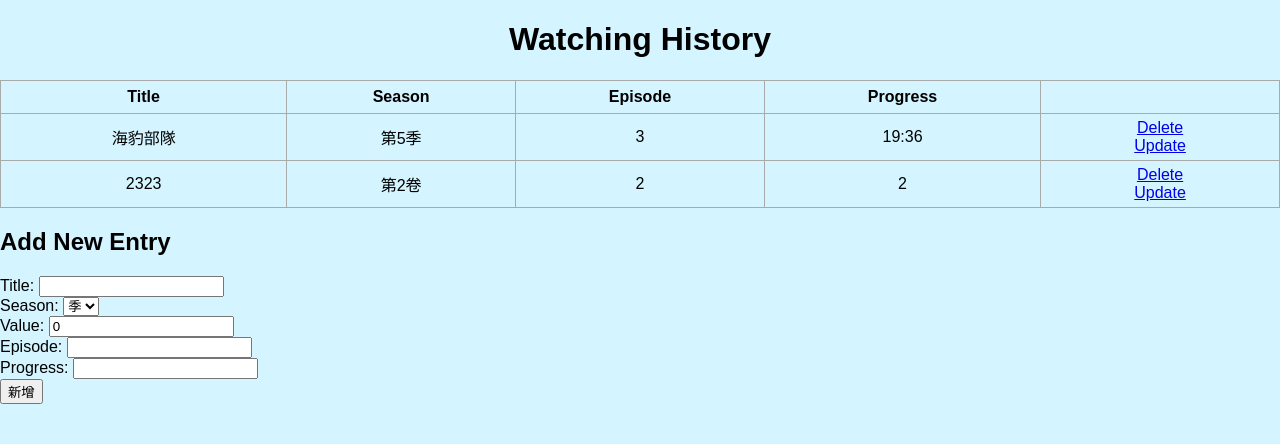
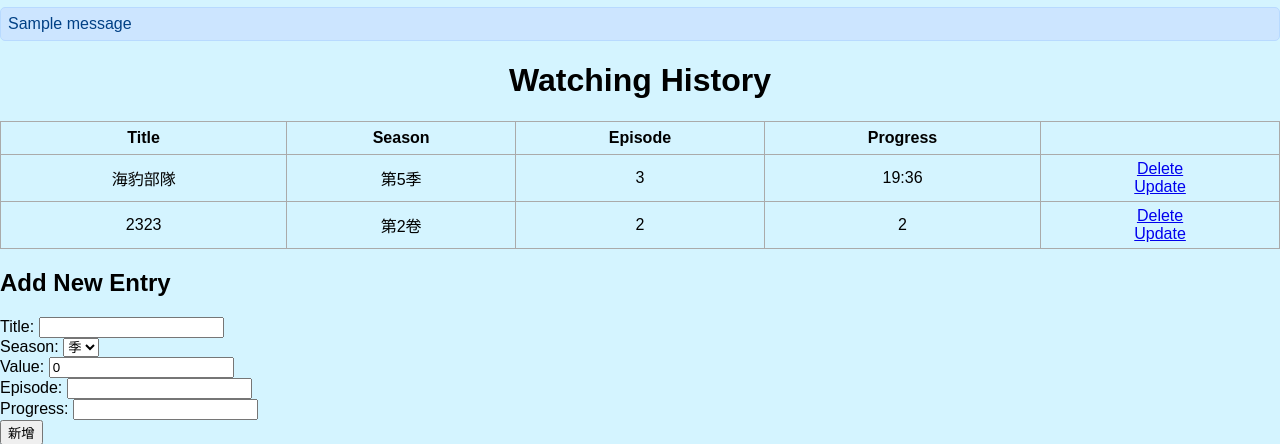
Before and after one commit to f88083/WatchingHistoryWeb, a Flask app: page / in a window 1280 px wide. Shown: the top 444 px of the page. Run offline with Flask 3, Linux system fonts and the light colour scheme; tables that the repository leaves empty hold one stand-in row (values such as "Sample post"); one stand-in notice (Sample message) is shown.

Commit message:
Feat: Able to show flash message

```diff
--- a/templates/base.html
+++ b/templates/base.html
@@ -7,6 +7,9 @@
     {% block head %}{% endblock %}
 </head>
 <body>
+    {% for message in get_flashed_messages() %}
+        <div class="alert">{{ message }}</div>
+    {% endfor %}
     {% block body %}{% endblock %}
 </body>
 </html>
```
